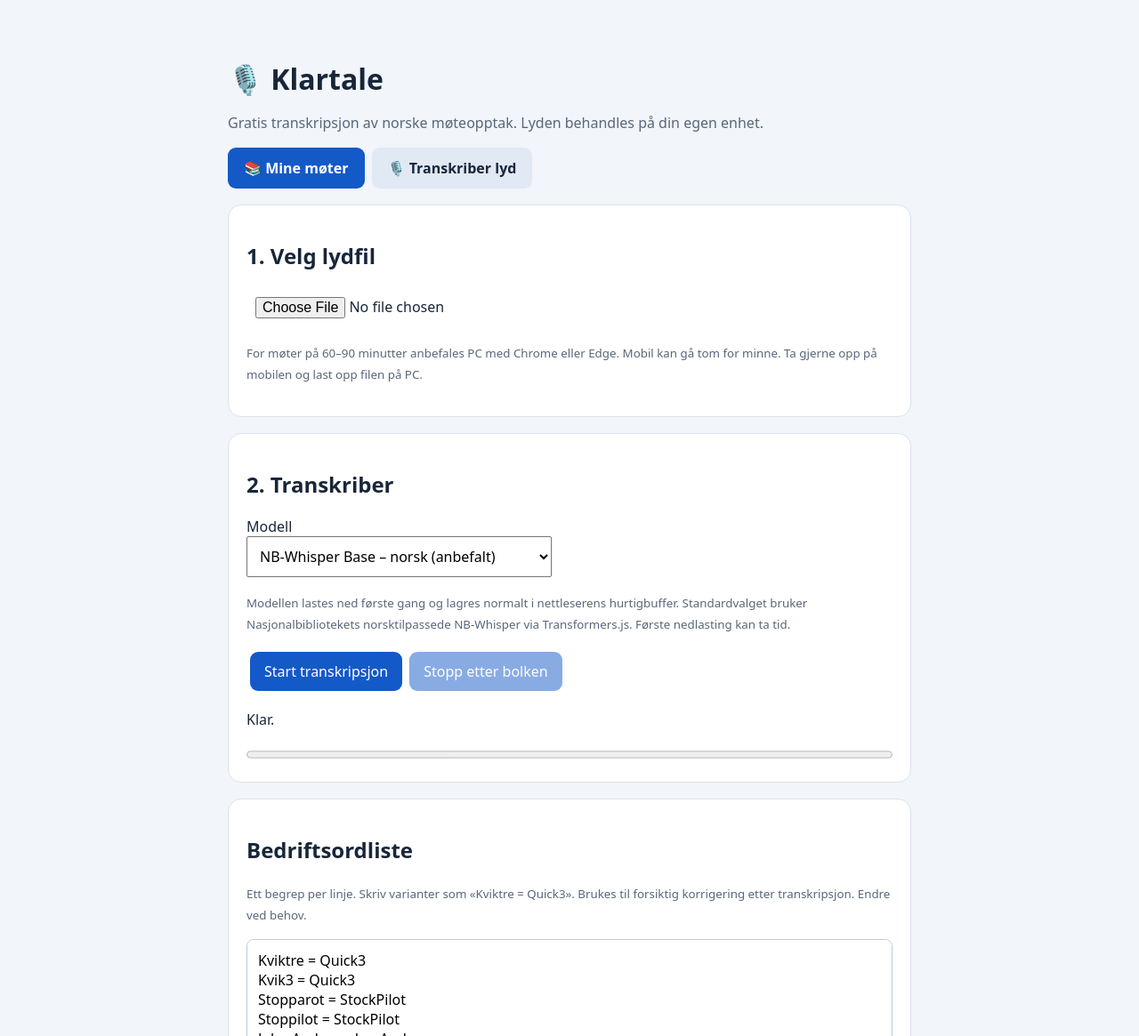
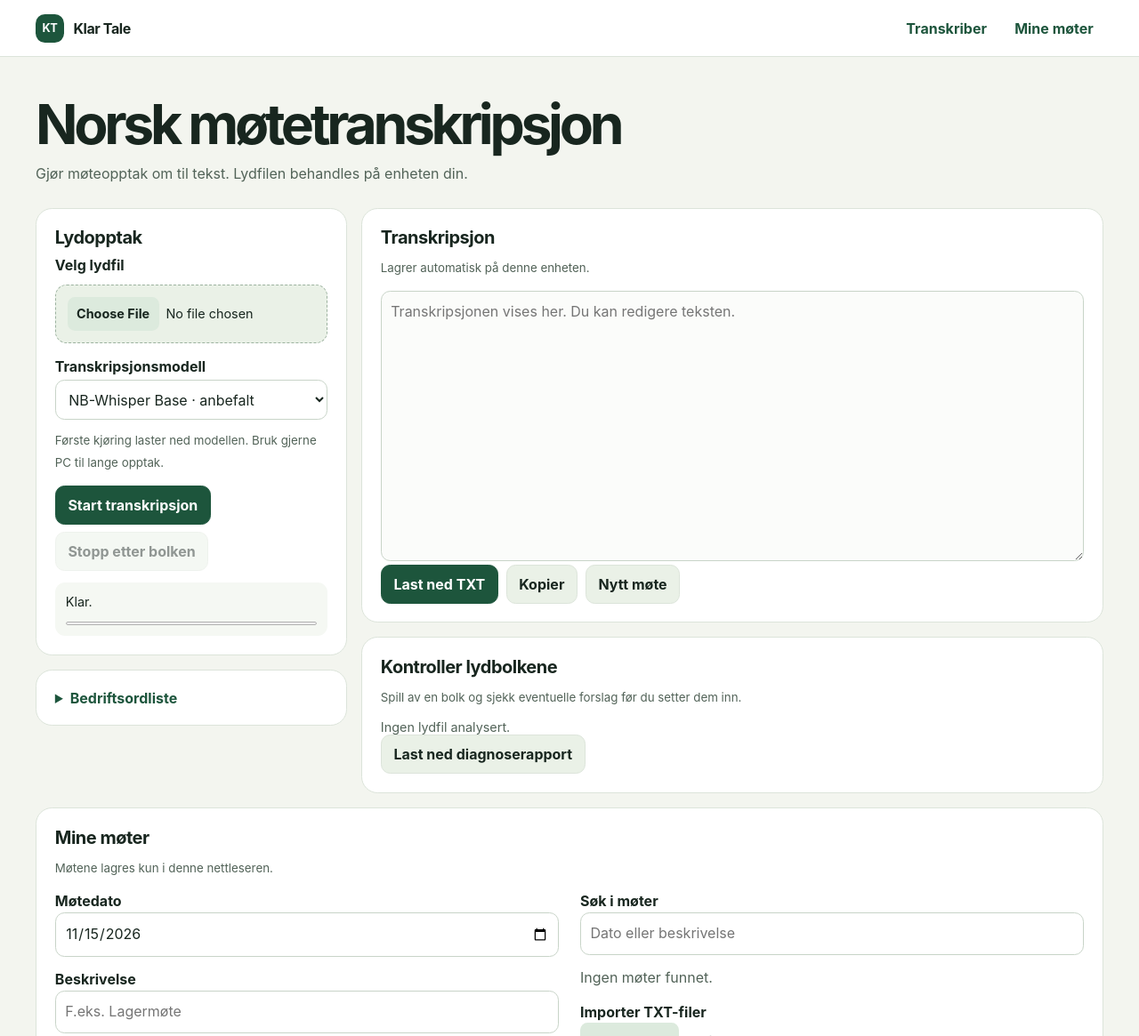
Before and after one commit to Euphorium-metaverse/klartale-0-1, a plain HTML site: page index.html in a window 1280 px wide. Shown: the top 1165 px of the page at 89% size. Drawn offline with Linux system fonts and the light colour scheme.

Commit message:
Redesign Klar Tale transcription workspace for mobile and desktop

```diff
--- a/index.html
+++ b/index.html
@@ -2,23 +2,136 @@
 <html lang="no"><head><meta charset="utf-8"><meta name="viewport" content="width=device-width,initial-scale=1">
 <title>Klartale – norsk møtetranskripsjon</title>
 <style>
-:root{font-family:system-ui,-apple-system,sans-serif;color:#18263a;background:#f2f5f9}*{box-sizing:border-box}body{margin:0}main{max-width:800px;margin:30px auto;padding:16px}h1{font-size:2rem;margin-bottom:5px}p{line-height:1.5}.muted{color:#58677a}.panel{background:white;border:1px solid #dbe2eb;border-radius:15px;padding:20px;margin:18px 0}button,select,input{font:inherit}button{padding:11px 16px;border:0;border-radius:9px;background:#1459c8;color:white;cursor:pointer;margin:4px}button:disabled{opacity:.5}select,input[type=file]{max-width:100%;padding:10px}textarea{width:100%;height:300px;padding:12px;border:1px solid #bfc9d7;border-radius:8px;font:inherit;resize:vertical}progress{width:100%;height:17px}small{color:#58677a}#status{white-space:pre-wrap;overflow-wrap:anywhere}</style>
-</head><body><main><h1>🎙️ Klartale</h1><p class="muted">Gratis transkripsjon av norske møteopptak. Lyden behandles på din egen enhet.</p>
-<nav aria-label="Hovedmeny" style="display:flex;gap:8px;flex-wrap:wrap;margin:16px 0">
-<a href="#meeting-library" style="display:inline-block;background:#1459c8;color:white;padding:12px 18px;border-radius:9px;text-decoration:none;font-weight:700">📚 Mine møter</a>
-<a href="#transcription" style="display:inline-block;background:#e1e9f5;color:#18263a;padding:12px 18px;border-radius:9px;text-decoration:none;font-weight:700">🎙️ Transkriber lyd</a>
-</nav>
-<div class="panel" id="transcription"><h2>1. Velg lydfil</h2><input id="file" type="file" accept="audio/*,video/*"><p><small>For møter på 60–90 minutter anbefales PC med Chrome eller Edge. Mobil kan gå tom for minne. Ta gjerne opp på mobilen og last opp filen på PC.</small></p></div>
-<div class="panel"><h2>2. Transkriber</h2><label for="model">Modell</label><br><select id="model"><option value="onnx-community/nb-whisper-base-ONNX">NB-Whisper Base – norsk (anbefalt)</option><option value="Xenova/whisper-tiny">Whisper Tiny – raskere, mindre nøyaktig</option></select><p><small>Modellen lastes ned første gang og lagres normalt i nettleserens hurtigbuffer. Standardvalget bruker Nasjonalbibliotekets norsktilpassede NB-Whisper via Transformers.js. Første nedlasting kan ta tid.</small></p><button id="start">Start transkripsjon</button><button id="stop" disabled>Stopp etter bolken</button><p id="status" role="status">Klar.</p><progress id="progress" max="100" value="0"></progress></div>
-<div class="panel"><h2>Bedriftsordliste</h2><p><small>Ett begrep per linje. Skriv varianter som «Kviktre = Quick3». Brukes til forsiktig korrigering etter transkripsjon. Endre ved behov.</small></p><textarea id="dictionary" style="height:125px"></textarea><button id="dictionary-save" type="button">Lagre ordliste</button></div><div class="panel"><h2>Kontroll av lydsegmenter</h2><p><small>Hver bolk kontrolleres for lyd og tekst. Ved tom tekst kan du høre bolken direkte. Ingen manglende bolker skjules.</small></p><div id="chunk-report" role="status">Ingen lydfil analysert.</div><button id="download-report" type="button">Last ned diagnoserapport</button><audio id="chunk-player" controls style="width:100%;display:none"></audio></div><div class="panel"><h2>3. Tekst</h2><textarea id="result" placeholder="Transkripsjonen vises her. Du kan redigere teksten."></textarea><p><small id="saved-status" role="status">Lagrer automatisk på denne enheten.</small></p><p><button id="save">Last ned TXT</button><button id="copy">Kopier</button><button id="new" type="button">Nytt møte</button></p><p><small>Teksten lagres lokalt i denne nettleseren. Last ned TXT som ekstra sikkerhetskopi.</small></p></div>
-<div class="panel" id="meeting-library"><h2>📚 4. Mine møter – transkripsjonsbibliotek</h2>
-<p><label for="meeting-date">Møtedato</label><br><input id="meeting-date" type="date"></p>
-<p><label for="meeting-description">Beskrivelse av møte</label><br><input id="meeting-description" type="text" maxlength="180" placeholder="F.eks. Lagermøte – Eurobus Nordic" style="width:100%"></p>
-<p><button id="store" type="button">Lagre møte i biblioteket</button></p><p><label for="import-txt">Importer tidligere TXT-transkripsjoner</label><br><input id="import-txt" type="file" accept=".txt,text/plain" multiple></p>
-<p><label for="meeting-search">Finn tidligere møter</label><br><input id="meeting-search" type="search" placeholder="Søk etter dato eller beskrivelse" style="width:100%"></p>
-<div id="meeting-list" aria-live="polite"></div>
-<p><small>Biblioteket lagres kun i nettleseren på denne enheten. Det synkroniseres ikke mellom mobil og PC, og kan forsvinne om nettleserdata slettes.</small></p></div>
-<p class="muted"><small>Testversjon. Kontroller navn, tall og viktige formuleringer mot originalopptaket. Ved lange opptak: hold fanen åpen og enheten våken.</small></p>
+:root{color-scheme:light;font-family:Inter,system-ui,sans-serif;color:#18261f;background:#f3f5ef;--ink:#18261f;--muted:#526358;--line:#dce4da;--green:#1d553c;--soft:#eaf1e7}
+*{box-sizing:border-box}
+html{scroll-padding-top:1rem}
+body{margin:0}
+main,.bar-inner{width:min(1200px,100% - 3rem);margin-inline:auto}
+.bar{background:#fff;border-bottom:1px solid var(--line)}
+.bar-inner{display:flex;justify-content:space-between;align-items:center;gap:1rem;padding-block:.8rem}
+.brand{display:flex;align-items:center;gap:.65rem;font-weight:750;letter-spacing:-.025em}
+.mark{display:grid;place-items:center;width:2rem;height:2rem;border-radius:.65rem;background:var(--green);color:white;font-size:.8rem}
+nav,.actions{display:flex;align-items:center;gap:.55rem;flex-wrap:wrap}
+nav a{color:var(--green);text-decoration:none;font-weight:650;padding:.55rem .7rem;border-radius:.6rem}
+nav a:hover{background:var(--soft)}
+.intro{padding:2.65rem 0 1.6rem}
+h1,h2,p{margin-top:0}
+h1{font-size:clamp(2.15rem,5vw,3.9rem);line-height:1.05;letter-spacing:-.069em;margin-bottom:.7rem}
+h2{font-size:1.25rem;letter-spacing:-.025em;margin-bottom:.55rem}
+p{line-height:1.55;margin-bottom:.85rem}
+small,.muted{color:var(--muted);line-height:1.55}
+.intro p{margin:0;color:var(--muted)}
+.workspace{display:grid;grid-template-columns:minmax(0,350px) minmax(0,1fr);gap:1rem;align-items:start}
+.stack{display:grid;gap:1rem;min-width:0}
+.panel{min-width:0;background:#fff;border:1px solid var(--line);border-radius:1.15rem;padding:1.3rem}
+.library{margin-block:1rem 2rem}
+.library-grid{display:grid;grid-template-columns:1fr 1fr;gap:1.5rem}
+label,summary{font-weight:650}
+summary{cursor:pointer;color:var(--green)}
+details[open] summary{margin-bottom:.85rem}
+button,select,input,textarea{font:inherit;color:inherit}
+button{min-height:44px;border:1px solid var(--line);border-radius:.65rem;background:var(--soft);padding:.55rem .85rem;font-weight:650;cursor:pointer}
+button:hover:enabled{filter:brightness(.96)}
+button:disabled{opacity:.48;cursor:default}
+.primary{background:var(--green);color:#fff;border-color:var(--green)}
+:focus-visible{outline:3px solid #397858;outline-offset:3px}
+input:not([type=file]),select,textarea{width:100%;border:1px solid #c8d4c8;border-radius:.65rem;background:#fff;padding:.65rem}
+input[type=file]{width:100%;font-size:.9rem}
+input::file-selector-button{font:inherit;border:0;border-radius:.52rem;background:#dceadd;color:var(--ink);padding:.65rem;font-weight:650;margin-right:.5rem;cursor:pointer}
+.file-box{background:var(--soft);border:1px dashed #9cb29f;border-radius:.8rem;padding:.8rem;margin:.75rem 0 1rem}
+select{margin:.35rem 0 .65rem}
+textarea{resize:vertical;line-height:1.55}
+#result{min-height:19rem;background:#fbfcfa}
+#dictionary{min-height:8rem;margin:.35rem 0 .55rem}
+.status-card{background:#f5f8f3;border-radius:.7rem;padding:.65rem .75rem;margin-top:.8rem}
+#status{white-space:pre-wrap;overflow-wrap:anywhere;margin:0;font-size:.9rem}
+progress{display:block;width:100%;height:.5rem;margin-top:.55rem;accent-color:var(--green)}
+#chunk-report{color:var(--muted);font-size:.9rem}
+.segment-row{border-top:1px solid var(--line);padding:.65rem 0;display:flex;gap:.55rem;align-items:center;flex-wrap:wrap}
+.segment-row span{flex:1 1 14rem}
+.segment-row textarea{flex:1 0 100%}
+#chunk-player{width:100%;display:none;margin:.2rem 0 .65rem}
+#meeting-list button{margin:.3rem .35rem 0 0}
+@media(max-width:760px){
+ main,.bar-inner{width:calc(100% - 1.5rem)}
+ .workspace,.library-grid{grid-template-columns:minmax(0,1fr)}
+ .intro{padding-top:1.65rem}
+ .panel{padding:1rem}
+}
+</style>
+</head>
+<body>
+<header class="bar"><div class="bar-inner">
+  <div class="brand"><span class="mark" aria-hidden="true">KT</span> Klar Tale</div>
+  <nav aria-label="Hovedmeny"><a href="#transcription">Transkriber</a><a href="#meeting-library">Mine møter</a></nav>
+</div></header>
+<main>
+  <div class="intro">
+    <h1>Norsk møtetranskripsjon</h1>
+    <p>Gjør møteopptak om til tekst. Lydfilen behandles på enheten din.</p>
+  </div>
+  <div class="workspace">
+    <div class="stack">
+      <section class="panel" id="transcription" aria-labelledby="source-title">
+        <h2 id="source-title">Lydopptak</h2>
+        <label for="file">Velg lydfil</label>
+        <div class="file-box"><input id="file" type="file" accept="audio/*,video/*"></div>
+        <label for="model">Transkripsjonsmodell</label>
+        <select id="model">
+          <option value="onnx-community/nb-whisper-base-ONNX">NB-Whisper Base · anbefalt</option>
+          <option value="Xenova/whisper-tiny">Whisper Tiny · raskere</option>
+        </select>
+        <p><small>Første kjøring laster ned modellen. Bruk gjerne PC til lange opptak.</small></p>
+        <div class="actions">
+          <button id="start" class="primary">Start transkripsjon</button>
+          <button id="stop" disabled>Stopp etter bolken</button>
+        </div>
+        <div class="status-card"><p id="status" role="status">Klar.</p><progress id="progress" aria-label="Transkripsjonsfremdrift" max="100" value="0"></progress></div>
+      </section>
+      <details class="panel">
+        <summary>Bedriftsordliste</summary>
+        <label for="dictionary">Ordrettelser</label>
+        <p><small>Skriv én rettelse per linje, som «Kviktre = Quick3».</small></p>
+        <textarea id="dictionary"></textarea>
+        <button id="dictionary-save" type="button">Lagre ordliste</button>
+      </details>
+    </div>
+    <div class="stack">
+      <section class="panel" aria-labelledby="text-title">
+        <h2 id="text-title">Transkripsjon</h2>
+        <p><small id="saved-status" role="status">Lagrer automatisk på denne enheten.</small></p>
+        <textarea id="result" aria-labelledby="text-title" placeholder="Transkripsjonen vises her. Du kan redigere teksten."></textarea>
+        <div class="actions">
+          <button id="save" class="primary">Last ned TXT</button>
+          <button id="copy">Kopier</button>
+          <button id="new" type="button">Nytt møte</button>
+        </div>
+      </section>
+      <section class="panel" aria-labelledby="segments-title">
+        <h2 id="segments-title">Kontroller lydbolkene</h2>
+        <p><small>Spill av en bolk og sjekk eventuelle forslag før du setter dem inn.</small></p>
+        <audio id="chunk-player" controls></audio>
+        <div id="chunk-report">Ingen lydfil analysert.</div>
+        <button id="download-report" type="button">Last ned diagnoserapport</button>
+      </section>
+    </div>
+  </div>
+  <section class="panel library" id="meeting-library" aria-labelledby="library-title">
+    <h2 id="library-title">Mine møter</h2>
+    <p><small>Møtene lagres kun i denne nettleseren.</small></p>
+    <div class="library-grid">
+      <div>
+        <p><label for="meeting-date">Møtedato</label><br><input id="meeting-date" type="date"></p>
+        <p><label for="meeting-description">Beskrivelse</label><br><input id="meeting-description" type="text" maxlength="180" placeholder="F.eks. Lagermøte"></p>
+        <p><button id="store" type="button">Lagre møte</button></p>
+      </div>
+      <div>
+        <p><label for="meeting-search">Søk i møter</label><br><input id="meeting-search" type="search" placeholder="Dato eller beskrivelse"></p>
+        <div id="meeting-list" aria-live="polite"></div>
+        <p><label for="import-txt">Importer TXT-filer</label><br><input id="import-txt" type="file" accept=".txt,text/plain" multiple></p>
+      </div>
+    </div>
+  </section>
 </main><script type="module">
 const el=id=>document.getElementById(id);let cancelled=false,diagnostics=[],currentAudio=null,generatedText='';
 const reviewDrafts=new WeakMap();
@@ -178,17 +291,23 @@ function updateTranscript(){
  persist();
 }
 function drawDiagnostics(){
- const container=el('chunk-report');container.replaceChildren();
+ const container=el('chunk-report'),player=el('chunk-player');
+ if(container.contains(player))container.before(player);
+ container.replaceChildren();
+ if(!diagnostics.length)container.textContent='Ingen lydfil analysert.';
  for(const d of diagnostics){
-  const line=document.createElement('div');line.style.margin='8px 0';
+  const line=document.createElement('div');line.className='segment-row';
   const label=document.createElement('span');
   const state=d.text?'Tekst ('+d.text.length+' tegn)':d.error?'Modellfeil':d.suggestions.length?'Forslag til kontroll':d.attempts?'Ingen tekst':'Venter på transkripsjon';
   label.textContent=d.start+'–'+d.end+' · '+state+' · lydnivå '+(d.rms??'–')+' · '+d.method+' ('+d.attempts+' forsøk)';
   const btn=document.createElement('button');btn.type='button';btn.textContent='Hør bolk '+d.index;
   btn.onclick=async()=>{
    if(!currentAudio)return;
-   const player=el('chunk-player');
    player.pause();
+   if(!el('start').disabled){
+    line.append(player);
+    currentAudio.playingIndex=d.index;
+   }
    if(currentAudio.url)URL.revokeObjectURL(currentAudio.url);
    const samples=resample(currentAudio.decoded,d.startSeconds,d.endSeconds);
    currentAudio.url=URL.createObjectURL(wavClip(samples));
@@ -220,6 +339,7 @@ function drawDiagnostics(){
    };
    line.append(field,apply);
   }
+  if(currentAudio?.playingIndex===d.index)line.append(player);
   container.append(line);
  }
 }
```
